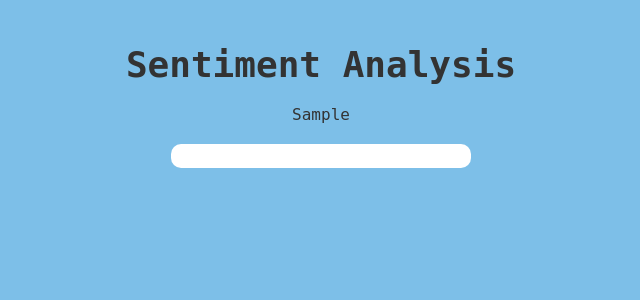
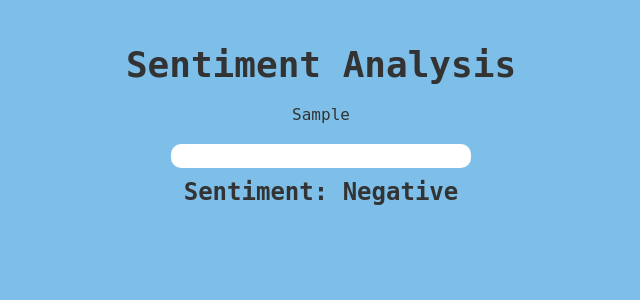
Before and after one commit to max-hill-4/uni-twitter-analysis, a Flask app: template frontend/templates/search.html in a window 1280 px wide. Shown: the top 300 px of the page, without its empty margins (319-959 px from the left). Run offline with Flask 3, Linux system fonts and the light colour scheme; the template is opened without the code that fills it: most values are stand-ins (such as "Sample title", 1, 10 or a date in 2020).

Commit message:
Update search.html

```diff
--- a/frontend/templates/search.html
+++ b/frontend/templates/search.html
@@ -76,7 +76,7 @@
     }
 
     // Call the function with the value passed from the template
-    updateSentiment({sentiment_value});
+    updateSentiment({{ sentiment_value }});
 </script>
 </body>
 </html>
```
